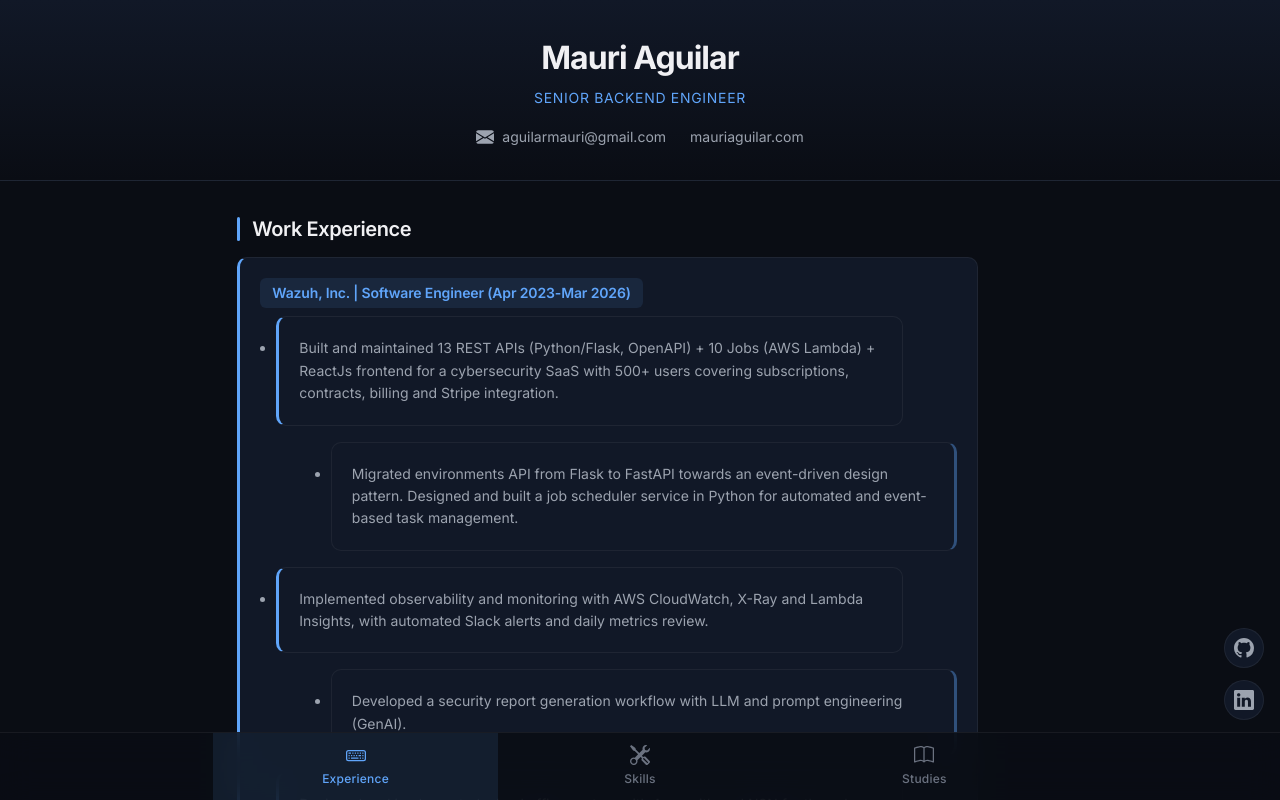
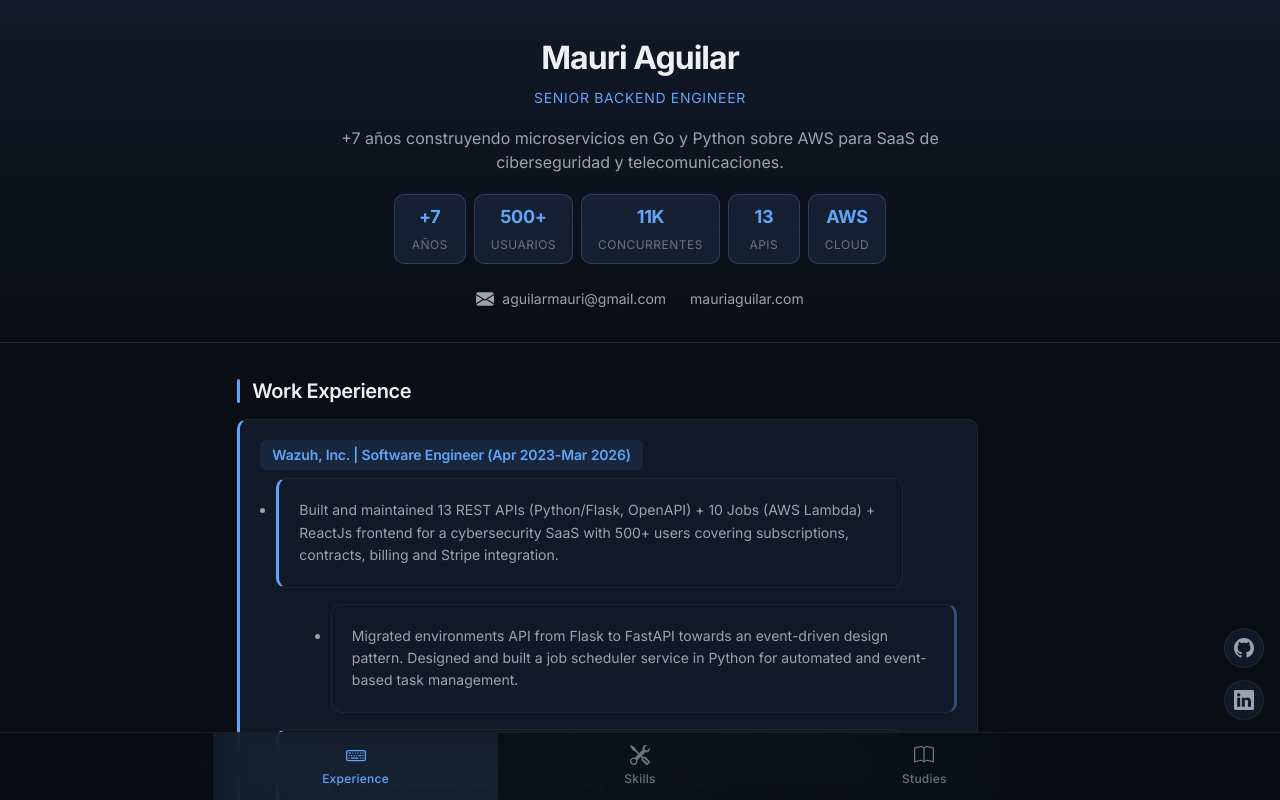
Before and after one commit to mauriaguilar/mauriaguilar.com, a React (Vite) app: page / in a window 1280 px wide. Shown: the top 800 px of the page. Built offline with nearby package versions, Linux system fonts and the light colour scheme.

Commit message:
Fix problema 2: mensaje

```diff
--- a/src/App.css
+++ b/src/App.css
@@ -37,6 +37,51 @@
   letter-spacing: 0.05em;
   text-transform: uppercase;
   margin-bottom: var(--space-4);
+}
+
+.App-header .header-pitch {
+  max-width: 44rem;
+  margin: 0 auto var(--space-5);
+  font-size: var(--font-size-base);
+  color: var(--text-secondary);
+  line-height: 1.5;
+}
+
+.App-header .header-stats {
+  display: flex;
+  align-items: stretch;
+  justify-content: center;
+  flex-wrap: wrap;
+  gap: var(--space-2);
+  margin-bottom: var(--space-6);
+  padding: 0;
+  list-style: none;
+}
+
+.App-header .header-stats li {
+  display: flex;
+  flex-direction: column;
+  align-items: center;
+  gap: var(--space-1);
+  padding: var(--space-2) var(--space-4);
+  background: var(--accent-soft);
+  border: 1px solid var(--border-accent);
+  border-radius: var(--radius-md);
+  min-width: 4.5rem;
+}
+
+.App-header .header-stats .stat-value {
+  font-size: var(--font-size-lg);
+  font-weight: 700;
+  color: var(--accent);
+  letter-spacing: -0.02em;
+}
+
+.App-header .header-stats .stat-label {
+  font-size: var(--font-size-xs);
+  color: var(--text-muted);
+  text-transform: uppercase;
+  letter-spacing: 0.04em;
 }
 
 .App-header .header-contact {
--- a/src/App.tsx
+++ b/src/App.tsx
@@ -68,6 +68,16 @@ function App() {
       <header className="App-header">
         <h1>Mauri Aguilar</h1>
         <div className="header-role">Senior Backend Engineer</div>
+        <p className="header-pitch">
+          +7 años construyendo microservicios en Go y Python sobre AWS para SaaS de ciberseguridad y telecomunicaciones.
+        </p>
+        <ul className="header-stats">
+          <li><span className="stat-value">+7</span><span className="stat-label">años</span></li>
+          <li><span className="stat-value">500+</span><span className="stat-label">usuarios</span></li>
+          <li><span className="stat-value">11K</span><span className="stat-label">concurrentes</span></li>
+          <li><span className="stat-value">13</span><span className="stat-label">APIs</span></li>
+          <li><span className="stat-value">AWS</span><span className="stat-label">cloud</span></li>
+        </ul>
         <div className="header-contact">
           <a href="mailto:aguilarmauri@gmail.com">
             <svg xmlns="http://www.w3.org/2000/svg" width="16" height="16" fill="currentColor" viewBox="0 0 16 16">
```
